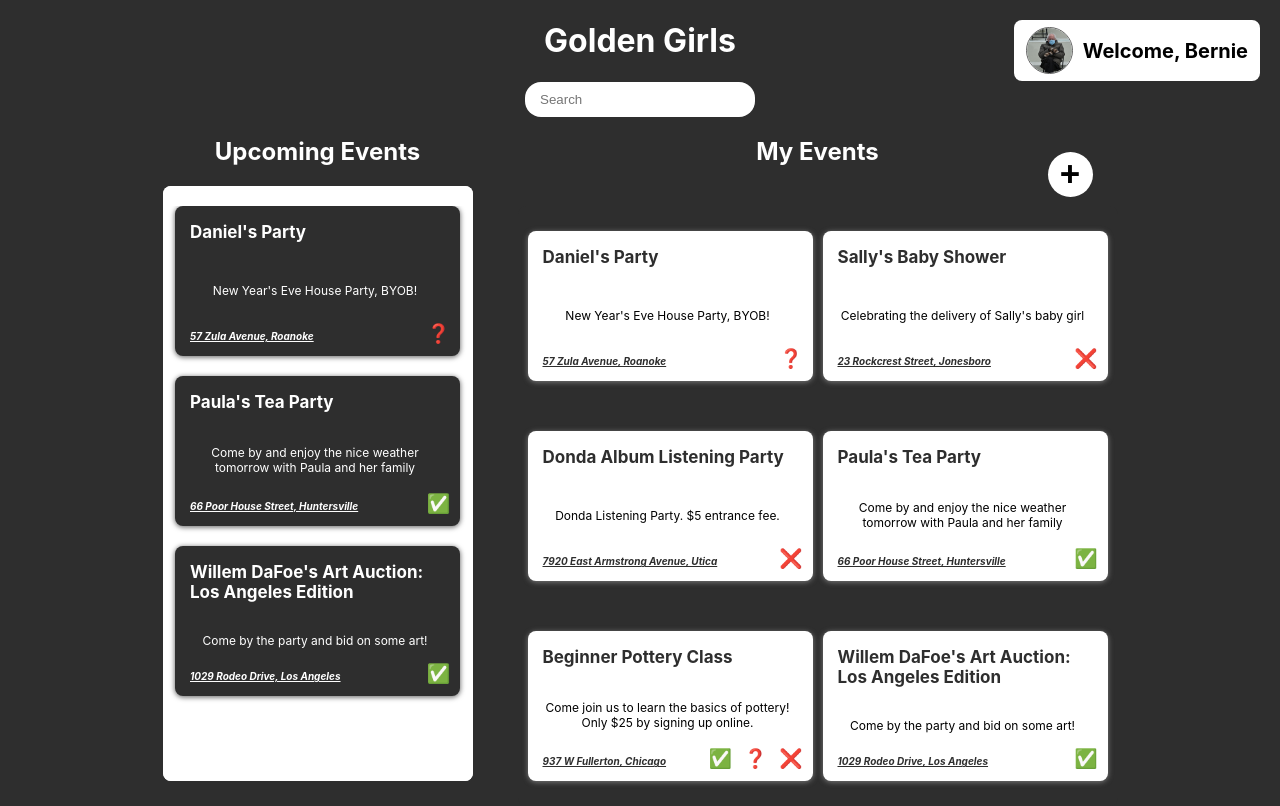
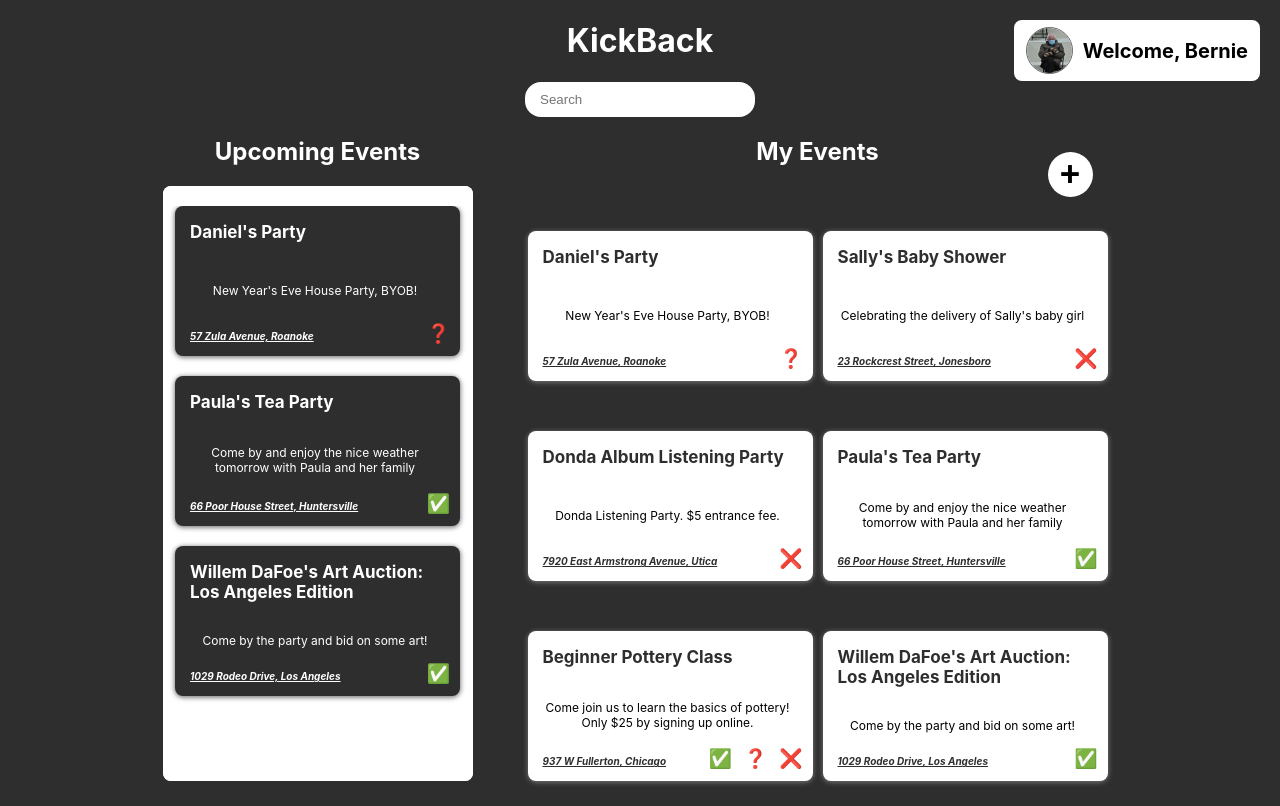
Before and after one commit to jonm24/GoldenGirlsProject, a React (Create React App) app in the folder client/: page / in a window 1280 px wide. Built offline with nearby package versions, Linux system fonts and the light colour scheme.

Commit message:
change title name

```diff
--- a/client/src/App.js
+++ b/client/src/App.js
@@ -18,7 +18,7 @@ export default function App() {
     <div className="App">
       <User />
       <div id="app-container">
-        <h1>Golden Girls</h1>
+        <h1>KickBack</h1>
         <div id="search">
           <input type="text" className="search" placeholder="Search"></input>
         </div>
```
